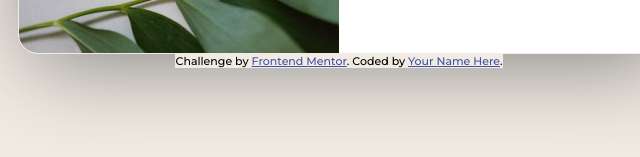
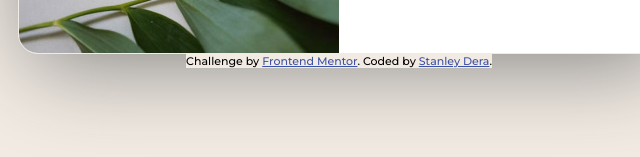
Before and after one commit to dadsec-dev/Product-Review-card, a plain HTML site: page index.html in a window 1280 px wide. Shown: the part 565-722 px from the top of the page, 301-941 px from the left. Drawn offline with Linux system fonts and the light colour scheme; a web font is replaced by a local one.

Commit message:
updated styles

```diff
--- a/index.html
+++ b/index.html
@@ -52,7 +52,7 @@
 
   <div class="attribution">
     Challenge by <a href="https://www.frontendmentor.io?ref=challenge" target="_blank">Frontend Mentor</a>.
-    Coded by <a href="#">Your Name Here</a>.
+    Coded by <a href="#">Stanley Dera</a>.
   </div>
 </body>
 </html>
```
